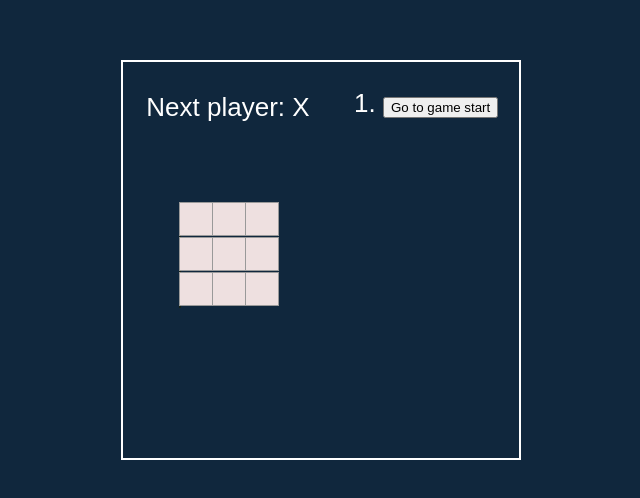
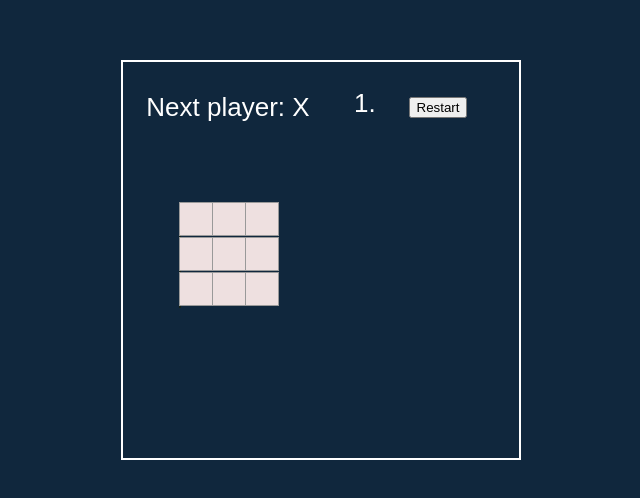
Before and after one commit to Lazeta/tic_tac_toe, a React (Create React App) app: page / in a window 1280 px wide. Shown: the part 140-638 px from the top of the page, without its empty margins (319-959 px from the left). Built offline with nearby package versions, Linux system fonts and the light colour scheme.

Commit message:
refactor: migration and rewritten in typescript

```diff
--- a/src/App.tsx
+++ b/src/App.tsx
@@ -1,6 +1,6 @@
+import Game from './components/Game';
 import './styles/App.css';
 import './styles/styles.css';
-import Game from './Script';
 
 function App() {
 
--- a/src/Script.jsx
+++ /dev/null
@@ -1,117 +0,0 @@
-import { useState } from 'react';
-
-function Square({ value, onSquareClick }) {
-  return (
-    <button className="square" onClick={onSquareClick}>
-      {value}
-    </button>
-  );
-}
-
-function Board({ xIsNext, squares, onPlay }) {
-  function handleClick(i) {
-    if (calculateWinner(squares) || squares[i]) {
-      return;
-    }
-    const nextSquares = squares.slice();
-    if (xIsNext) {
-      nextSquares[i] = 'X';
-    } else {
-      nextSquares[i] = 'O';
-    }
-    onPlay(nextSquares);
-  }
-
-  const winner = calculateWinner(squares);
-  let status;
-  if (winner) {
-    status = 'Winner: ' + winner;
-  } else {
-    status = 'Next player: ' + (xIsNext ? 'X' : 'O');
-  }
-
-  return (
-    <div>
-      <div className="status">{status}</div>
-      <div className="board-table">
-        <div className="board-row">
-          <Square value={squares[0]} onSquareClick={() => handleClick(0)} />
-          <Square value={squares[1]} onSquareClick={() => handleClick(1)} />
-          <Square value={squares[2]} onSquareClick={() => handleClick(2)} />
-        </div>
-        <div className="board-row">
-          <Square value={squares[3]} onSquareClick={() => handleClick(3)} />
-          <Square value={squares[4]} onSquareClick={() => handleClick(4)} />
-          <Square value={squares[5]} onSquareClick={() => handleClick(5)} />
-        </div>
-        <div className="board-row">
-          <Square value={squares[6]} onSquareClick={() => handleClick(6)} />
-          <Square value={squares[7]} onSquareClick={() => handleClick(7)} />
-          <Square value={squares[8]} onSquareClick={() => handleClick(8)} />
-        </div>
-      </div>
-    </div>
-  );
-}
-
-export default function Game() {
-  const [history, setHistory] = useState([Array(9).fill(null)]);
-  const [currentMove, setCurrentMove] = useState(0);
-  const xIsNext = currentMove % 2 === 0;
-  const currentSquares = history[currentMove];
-
-  function handlePlay(nextSquares) {
-    const nextHistory = [...history.slice(0, currentMove + 1), nextSquares];
-    setHistory(nextHistory);
-    setCurrentMove(nextHistory.length - 1);
-  }
-
-  function jumpTo(nextMove) {
-    setCurrentMove(nextMove);
-  }
-
-  const moves = history.map((squares, move) => {
-    let description;
-    if (move > 0) {
-      description = 'Go to move #' + move;
-    } else {
-      description = 'Go to game start';
-    }
-    return (
-      <li key={move}>
-        <button onClick={() => jumpTo(move)}>{description}</button>
-      </li>
-    );
-  });
-
-  return (
-    <div className="game">
-      <div className="game-board">
-        <Board xIsNext={xIsNext} squares={currentSquares} onPlay={handlePlay} />
-      </div>
-      <div className="game-info">
-        <ol>{moves}</ol>
-      </div>
-    </div>
-  );
-}
-
-function calculateWinner(squares) {
-  const lines = [
-    [0, 1, 2],
-    [3, 4, 5],
-    [6, 7, 8],
-    [0, 3, 6],
-    [1, 4, 7],
-    [2, 5, 8],
-    [0, 4, 8],
-    [2, 4, 6],
-  ];
-  for (let i = 0; i < lines.length; i++) {
-    const [a, b, c] = lines[i];
-    if (squares[a] && squares[a] === squares[b] && squares[a] === squares[c]) {
-      return squares[a];
-    }
-  }
-  return null;
-}
--- /dev/null
+++ b/src/components/Board.tsx
@@ -0,0 +1,54 @@
+import calculateWinner from "../components/CalculateWinner";
+import Square from "../components/Square";
+
+type BoardProps = {
+  xIsNext: boolean
+  squares: string[]
+  onPlay: (squares: string[]) => void
+};
+
+export default function Board({ xIsNext, squares, onPlay }: BoardProps) {
+  function handleClick(i: number) {
+    if (calculateWinner({ squares }) || squares[i]) {
+      return;
+    }
+    const nextSquares = squares.slice();
+    if (xIsNext) {
+      nextSquares[i] = "X";
+    } else {
+      nextSquares[i] = "O";
+    }
+    onPlay(nextSquares);
+  }
+
+  const winner = calculateWinner({ squares });
+  let status;
+  if (winner) {
+    status = "Winner: " + winner;
+  } else {
+    status = "Next player: " + (xIsNext ? "X" : "O");
+  }
+
+  return (
+    <div>
+      <div className="status">{status}</div>
+      <div className="board-table">
+        <div className="board-row">
+          <Square value={squares[0]} onSquareClick={() => handleClick(0)} />
+          <Square value={squares[1]} onSquareClick={() => handleClick(1)} />
+          <Square value={squares[2]} onSquareClick={() => handleClick(2)} />
+        </div>
+        <div className="board-row">
+          <Square value={squares[3]} onSquareClick={() => handleClick(3)} />
+          <Square value={squares[4]} onSquareClick={() => handleClick(4)} />
+          <Square value={squares[5]} onSquareClick={() => handleClick(5)} />
+        </div>
+        <div className="board-row">
+          <Square value={squares[6]} onSquareClick={() => handleClick(6)} />
+          <Square value={squares[7]} onSquareClick={() => handleClick(7)} />
+          <Square value={squares[8]} onSquareClick={() => handleClick(8)} />
+        </div>
+      </div>
+    </div>
+  );
+}
--- /dev/null
+++ b/src/components/CalculateWinner.ts
@@ -0,0 +1,23 @@
+type calculateWinnerProps = {
+    squares: (string | null)[]
+}
+
+export default function calculateWinner({squares}: calculateWinnerProps) {
+    const lines = [
+        [0, 1, 2],
+        [3, 4, 5],
+        [6, 7, 8],
+        [0, 3, 6],
+        [1, 4, 7],
+        [2, 5, 8],
+        [0, 4, 8],
+        [2, 4, 6],
+    ];
+    for (let i = 0; i < lines.length; i++) {
+        const [a, b, c] = lines[i];
+        if (squares[a] && squares[a] === squares[b] && squares[a] === squares[c]) {
+            return squares[a];
+        }
+    }
+    return null;
+}
--- /dev/null
+++ b/src/components/Game.tsx
@@ -0,0 +1,44 @@
+import { useState } from "react";
+import Board from "../components/Board";
+
+export default function Game() {
+  const [history, setHistory] = useState([Array(9).fill(null)]);
+  const [currentMove, setCurrentMove] = useState(0);
+  const xIsNext = currentMove % 2 === 0;
+  const currentSquares = history[currentMove];
+
+  function handlePlay(nextSquares: (string | null)[]) {
+    const nextHistory = [...history.slice(0, currentMove + 1), nextSquares];
+    setHistory(nextHistory);
+    setCurrentMove(nextHistory.length - 1);
+  }
+
+  function jumpTo(nextMove: number) {
+    setCurrentMove(nextMove);
+  }
+
+  const moves = history.map((squares, move) => {
+    let description;
+    if (move > 0) {
+      description = "Go to move #" + move;
+    } else {
+      description = "Restart";
+    }
+    return (
+      <li key={move}>
+        <button onClick={() => jumpTo(move)}>{description}</button>
+      </li>
+    );
+  });
+
+  return (
+    <div className="game">
+      <div className="game-board">
+        <Board xIsNext={xIsNext} squares={currentSquares} onPlay={handlePlay} />
+      </div>
+      <div className="game-info">
+        <ol>{moves}</ol>
+      </div>
+    </div>
+  );
+}
--- /dev/null
+++ b/src/components/Square.tsx
@@ -0,0 +1,12 @@
+type SquareProps = {
+    value: string | null
+    onSquareClick: () => void
+}
+
+export default function Square({value, onSquareClick}: SquareProps) {
+  return (
+    <button className="square" onClick={onSquareClick}>
+      {value}
+    </button>
+  );
+}
```
